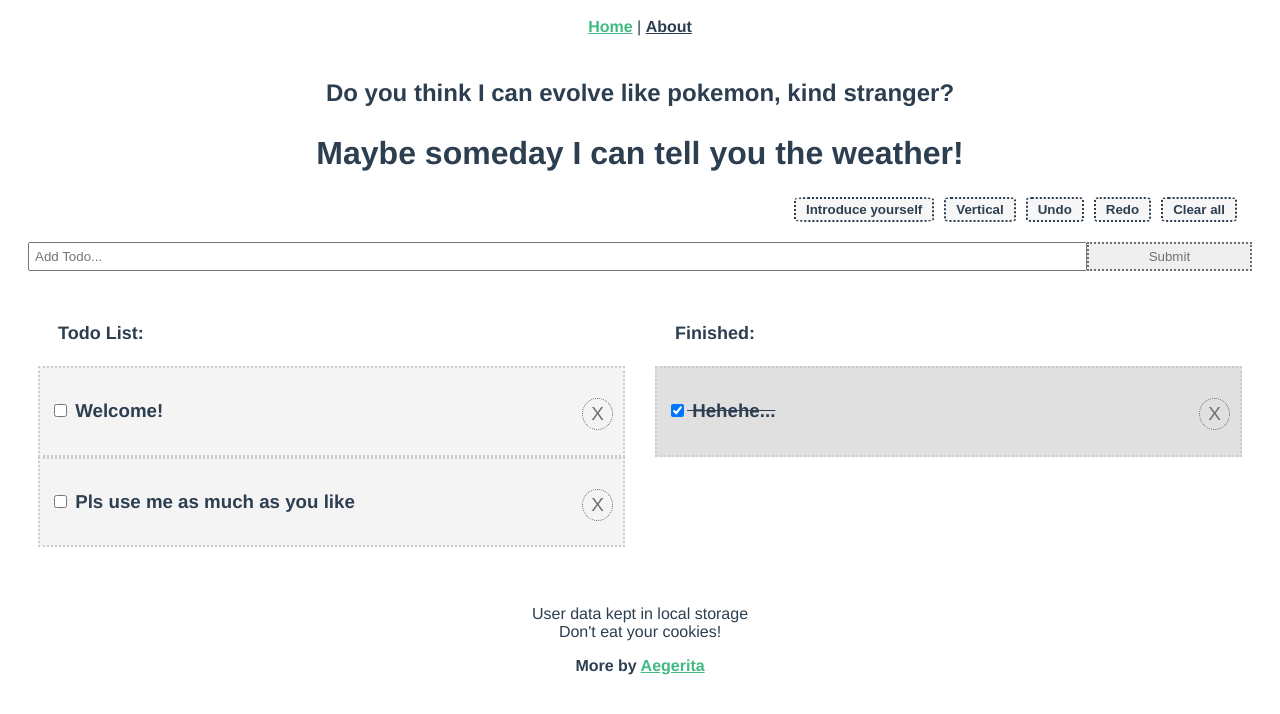
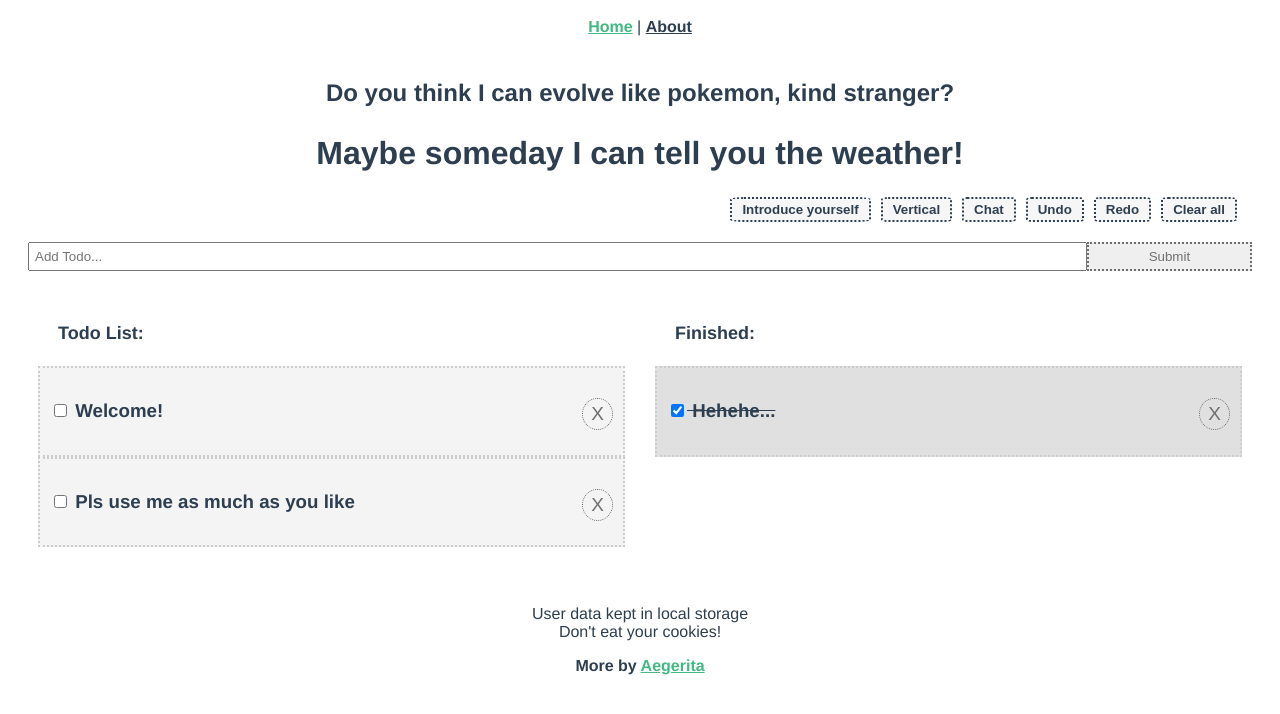
Before and after one commit to aegerita/ProductibiliBuddy, a Vue app: page / in a window 1280 px wide. Shown: the top 714 px of the page. Built offline with nearby package versions, Linux system fonts and the light colour scheme.

Commit message:
chat button

```diff
--- a/src/components/Header.vue
+++ b/src/components/Header.vue
@@ -13,14 +13,13 @@
       />
       <input type="submit" value="Submit" style="margin-left: 0" />
     </form>
-
     <input @click="toggleDisplay()" type="submit" :value="display ? 'Vertical' : 'Horizontal'" />
-
+    <input @click="chat()" type="submit" value="Chat" />
     <div class="together">
       <input @click="undo()" type="submit" value="Undo" />
       <input @click="redo()" type="submit" value="Redo" />
-      <input @click="clearTodo()" type="submit" value="Clear all" />
     </div>
+    <input @click="clearTodo()" type="submit" value="Clear all" />
   </div>
 </template>
 
@@ -59,6 +58,7 @@ export default {
       toggleDisplay: () => store.commit('toggleDisplay'),
       clearTodo: () =>
         confirm('Are you sure you wanna abandon these precious todos?') ? store.dispatch('clearTodo') : null,
+      chat: () => store.commit('refreshMessage', { newMessage: null }),
     };
   },
   computed: mapState(['display', 'username']),
```
